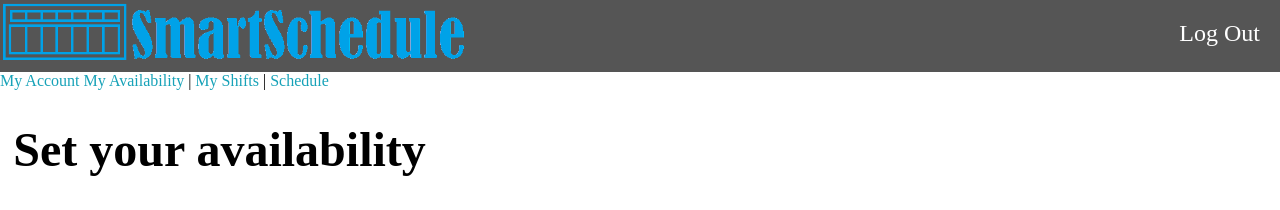
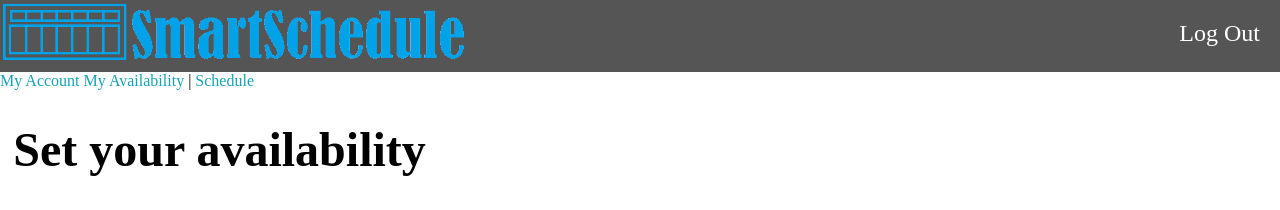
Before and after one commit to FranklinEriksen/Scheduler, a Django app: page /accounts/avail/ in a window 1280 px wide. Shown: the top 210 px of the page. Run offline with Django 3.2, Linux system fonts and the light colour scheme.

Commit message:
removed my shifts for sanity's sake

```diff
--- a/templates/employee-base.html
+++ b/templates/employee-base.html
@@ -10,7 +10,7 @@
 	<nav>
 		<a href="{% url 'welcome' %}">My Account</a>
 		<a href="{% url 'avail' %}">My Availability</a> |
-		<a href="{% url 'shifts' %}">My Shifts</a> | <!-- TO DO: Update this link -->
+		<!-- <a href="{% url 'shifts' %}">My Shifts</a> | hold off for now -->
 		<a href="{% url 'schedule'%}">Schedule</a> <!-- change this to send view-schedule.html -->
 	</nav>
 {% endblock %}
```
